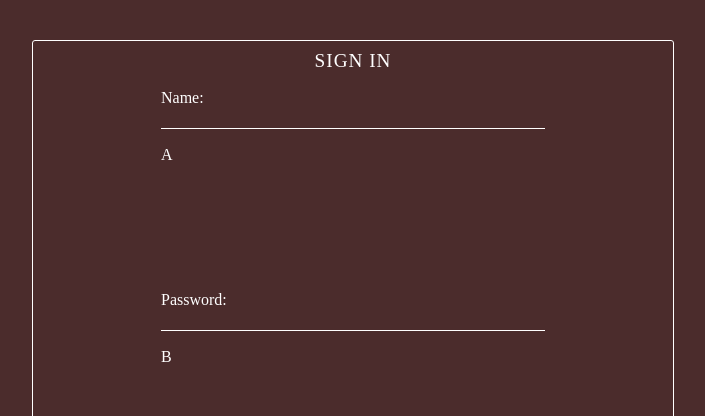
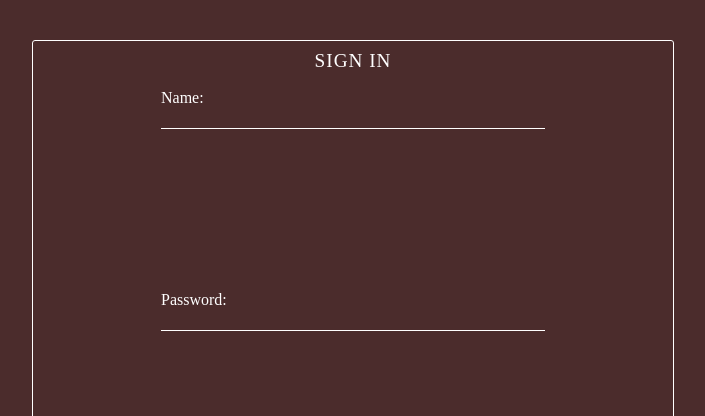
Before and after one commit to johnkatua/Resourceful, a React (Create React App) app: page /login in a window 1280 px wide. Shown: the top 416 px of the page, without its empty margins (288-993 px from the left). Built offline with nearby package versions, Linux system fonts and the light colour scheme.

Commit message:
validating user input while signing in

```diff
--- a/src/pages/Login/LoginPage.css
+++ b/src/pages/Login/LoginPage.css
@@ -46,6 +46,7 @@
 
 .login--form__data span {
   margin-top: 1rem;
+  color: red;
 }
 
 
@@ -67,6 +68,10 @@
   cursor: pointer;
 }
 
+.login--form__btn button:disabled {
+  cursor: not-allowed;
+}
+
 .login--form__details p {
   display: flex;
   flex-direction: row;
--- a/src/pages/Login/LoginPage.js
+++ b/src/pages/Login/LoginPage.js
@@ -1,31 +1,61 @@
 import React from "react";
 import { Link } from "react-router-dom";
 import { BsArrowRight } from "react-icons/bs";
+import { useNavigate } from "react-router-dom";
+import { useDispatch } from "react-redux";
+import { useFormik } from "formik";
+import * as Yup from "yup";
 
+import { userLogin } from "../../redux/action/Login";
 import "./LoginPage.css";
 
 const LoginPage = () => {
+  const navigate = useNavigate();
+  const dispatch = useDispatch();
+
+  const formik = useFormik({
+    initialValues: {
+      email: "",
+      password: "",
+    },
+    validationSchema: Yup.object({
+      email: Yup.string().email("Invalid email address").required("* Email is required"),
+      password: Yup.string()
+        .required("* Password is required")
+        .min(6, "Password is too short - minimum should be 6 characters"),
+    }),
+    onSubmit: (values) => {
+      try {
+        const { email, password } = values;
+        dispatch(userLogin({ email, password}));
+        navigate("/home");
+        formik.resetForm();
+      } catch (error) {
+        formik.resetForm();
+      }
+    }
+  });
   return (
     <div className="login__container">
       <div className="login__form">
         <h2>Sign In</h2>
-        <form className="login--form__details">
+        <form className="login--form__details" onSubmit={formik.handleSubmit}>
           <div className="login--form__data">
             <label>
               Name:
-              <input />
+              <input type="email" name="email" value={formik.values.email} onChange={formik.handleChange} />
             </label>
-            <span>A</span>
+            <span>{formik.errors.email}</span>
           </div>
           <div className="login--form__data">
             <label>
               Password:
-              <input />
+              <input type="password" name="password" value={formik.values.password} onChange={formik.handleChange} />
             </label>
-            <span>B</span>
+            <span>{formik.errors.password}</span>
           </div>
           <div className="login--form__btn">
-            <button>Submit</button>
+            <button type="submit" disabled={!formik.isValid}>Submit</button>
           </div>
           <p>
             I do not have an account. Sign Up Now!
--- a/src/pages/Register/RegisterPage.css
+++ b/src/pages/Register/RegisterPage.css
@@ -96,6 +96,10 @@
   cursor: pointer;
 }
 
+.register--form__btn button:disabled {
+  cursor: not-allowed;
+}
+
 .register--form__details p {
   display: flex;
   flex-direction: row;
--- a/src/pages/Register/RegisterPage.js
+++ b/src/pages/Register/RegisterPage.js
@@ -72,7 +72,7 @@ const RegisterPage = () => {
             </select>
           </div>
           <div className="register--form__btn">
-            <button>Submit</button>
+            <button type="submit" disabled={!formik.isValid}>Submit</button>
           </div>
           <p>
             Already have an account. Sign In Now!
```
